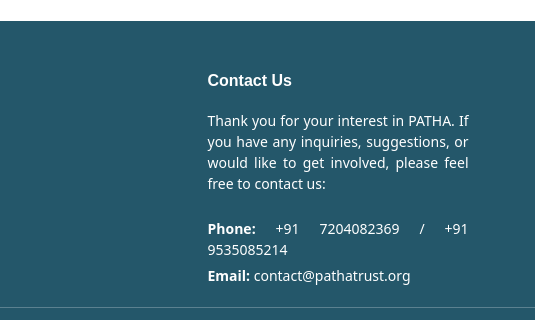
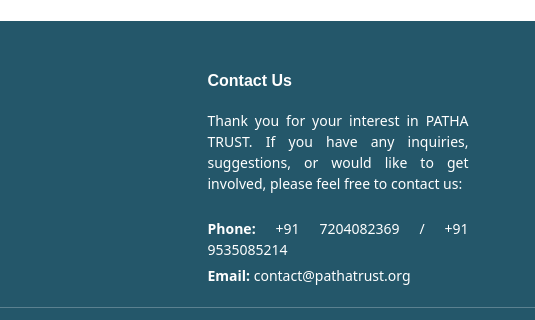
Before and after one commit to PathaTrust/webiste, a plain HTML site: page team.html in a window 1280 px wide. Shown: the part 2912-3232 px from the top of the page, 397-932 px from the left. Drawn offline with Linux system fonts and the light colour scheme; a web font is replaced by a local one.

Commit message:
Team footer

```diff
--- a/team.html
+++ b/team.html
@@ -294,7 +294,7 @@
         <div class="col-lg-3 col-md-12 footer-contact text-center text-md-start">
           <h4>Contact Us</h4>
           <p>
-            Thank you for your interest in PATHA. If you have any inquiries,
+            Thank you for your interest in PATHA TRUST. If you have any inquiries,
             suggestions, or would like to get involved, please feel free to contact us:
           </p>
           <p class="mt-4">
```
